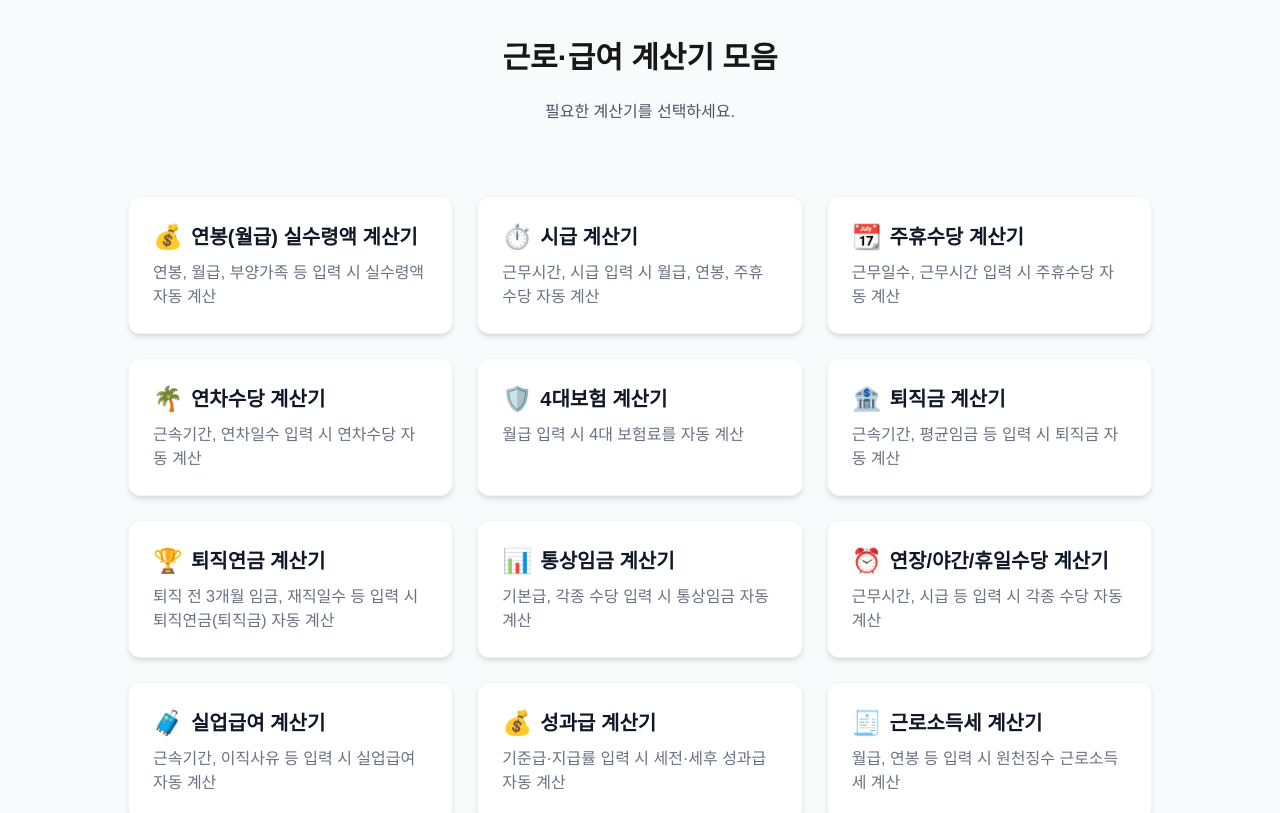
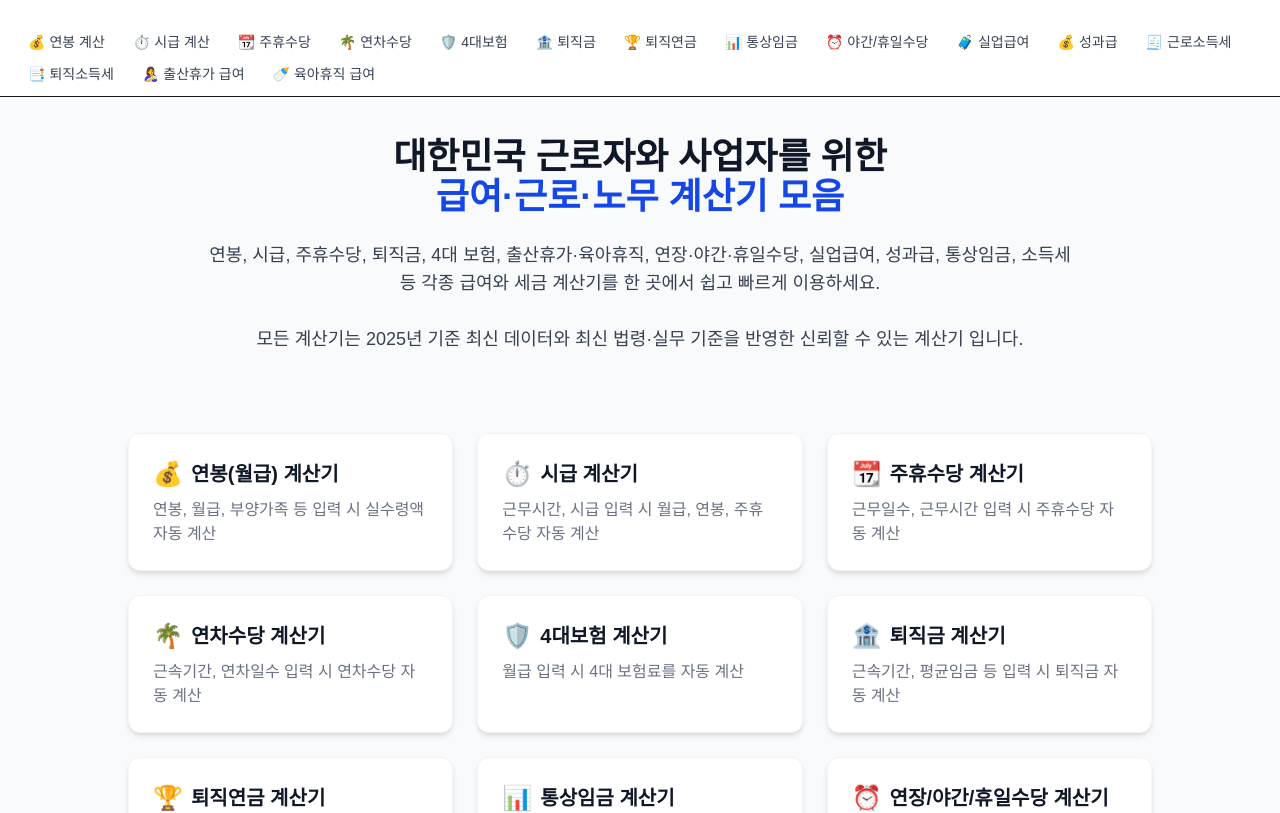
Before and after one commit to Jeonghaemo/workercalculator, a Next.js app: page / in a window 1280 px wide. Shown: the top 813 px of the page. Built offline with nearby package versions, Linux system fonts and the light colour scheme.

Commit message:
1차완료

```diff
--- a/src/app/annual-leave/annual-leave.jsx
+++ b/src/app/annual-leave/annual-leave.jsx
@@ -2,6 +2,7 @@
 import { useState } from "react";
 import PageGrid from "../components/PageGrid";
 import Link from "next/link";
+
 
 // 천 단위 콤마
 const addComma = (value) => {
@@ -299,6 +300,7 @@ function AnnualLeaveFAQBox() {
 
 
   return (
+
     <main className="min-h-screen bg-gray-50 py-10 px-2 sm:px-4 lg:px-8">
       <h1 className="text-3xl font-bold text-gray-900 text-center mb-8">
         연차수당 계산기
--- /dev/null
+++ b/src/app/components/Navbar.jsx
@@ -0,0 +1,100 @@
+import Link from "next/link";
+
+const pages = [
+  {
+    href: "/salary",
+    title: "연봉 계산",
+    icon: "💰",
+  },
+  {
+    href: "/hourly",
+    title: "시급 계산",
+    icon: "⏱️",
+  },
+  {
+    href: "/weekly-bonus",
+    title: "주휴수당",
+    icon: "📆",
+  },
+  {
+    href: "/annual-leave",
+    title: "연차수당",
+    icon: "🌴",
+  },
+  {
+    href: "/four-insurances",
+    title: "4대보험",
+    icon: "🛡️",
+  },
+  {
+    href: "/retirement",
+    title: "퇴직금",
+    icon: "🏦",
+  },
+  {
+    href: "/retirementpension",
+    title: "퇴직연금",
+    icon: "🏆",
+  },
+  {
+    href: "/ordinary",
+    title: "통상임금",
+    icon: "📊",
+  },
+  {
+    href: "/overtime",
+    title: "야간/휴일수당",
+    icon: "⏰",
+  },
+  {
+    href: "/unemployment",
+    title: "실업급여",
+    icon: "🧳",
+  },
+  {
+    href: "/performancepay",
+    title: "성과급",
+    icon: "💰",
+  },
+  {
+    href: "/income-tax",
+    title: "근로소득세",
+    icon: "🧾",
+  },
+  {
+    href: "/retirement-tax",
+    title: "퇴직소득세",
+    icon: "📑",
+  },
+  {
+    href: "/maternity-leave",
+    title: "출산휴가 급여",
+    icon: "🤱",
+  },
+  {
+    href: "/parental-leave",
+    title: "육아휴직 급여",
+    icon: "🍼",
+  },
+];
+
+export default function Navbar() {
+  return (
+    <nav className="sticky top-0 z-50 bg-white border-b">
+      <div className="max-w-7xl mx-auto flex flex-wrap items-center gap-2 px-4 py-2">
+        <div className="flex flex-wrap gap-1">
+          {pages.map((page) => (
+            <Link
+              key={page.href}
+              href={page.href}
+              className="flex items-center gap-1 px-3 py-1 rounded hover:bg-blue-50 text-gray-700 hover:text-blue-700 transition text-sm font-medium"
+            >
+              <span>{page.icon}</span>
+              <span>{page.title}</span>
+            </Link>
+          ))}
+        </div>
+      </div>
+    </nav>
+  );
+}
--- a/src/app/components/PageGrid.jsx
+++ b/src/app/components/PageGrid.jsx
@@ -3,7 +3,7 @@ import Link from "next/link";
 const pages = [
   {
     href: "/salary",
-    title: "연봉(월급) 실수령액 계산기",
+    title: "연봉(월급) 계산기",
     desc: "연봉, 월급, 부양가족 등 입력 시 실수령액 자동 계산",
     icon: "💰",
   },
--- a/src/app/layout.js
+++ b/src/app/layout.js
@@ -1,6 +1,7 @@
 // app/layout.js
 import { Geist, Geist_Mono } from "next/font/google";
 import "./globals.css";
+import Navbar from "./components/Navbar";
 
 const geistSans = Geist({
   variable: "--font-geist-sans",
@@ -18,13 +19,13 @@ export const metadata = {
     template: "%s | 근로·급여 계산기 모음",
   },
   description:
-    "연봉, 시급, 주휴수당, 퇴직금, 4대 보험, 출산휴가·육아휴직 등 각종 급여와 세금 계산기를 한 곳에서 쉽게 이용하세요.",
+    "연봉, 시급, 주휴수당, 퇴직금, 4대 보험, 출산휴가·육아휴직, 연장·야간·휴일수당, 실업급여, 성과급, 통상임금, 소득세 등 각종 급여와 세금 계산기를 한 곳에서 쉽게 이용하세요.",
   keywords:
-    "연봉 계산기, 시급 계산기, 월급 계산, 주휴수당, 퇴직금, 실수령액, 4대 보험, 2025 세금, 근로소득, 소득세, 4대보험, 워커 계산기",
+    "연봉 계산기, 시급 계산기, 월급 계산, 주휴수당, 퇴직금, 실수령액, 4대 보험, 출산휴가, 육아휴직, 연차수당, 통상임금, 실업급여, 성과급, 소득세, 퇴직소득세, 2025 세금, 근로소득, 워커 계산기",
   openGraph: {
     title: "근로·급여 계산기 모음",
     description:
-      "연봉, 시급, 주휴수당, 퇴직금, 4대 보험, 출산휴가·육아휴직 등 각종 급여와 세금 계산기를 한 곳에서 쉽게 이용하세요.",
+      "연봉, 시급, 주휴수당, 퇴직금, 4대 보험, 출산휴가·육아휴직, 연장·야간·휴일수당, 실업급여, 성과급, 통상임금, 소득세 등 각종 급여와 세금 계산기를 한 곳에서 쉽게 이용하세요.",
     url: "https://workercalculator.damoapick.co.kr",
     siteName: "근로·급여 계산기 모음",
     locale: "ko_KR",
@@ -37,6 +38,8 @@ export default function RootLayout({ children }) {
   return (
     <html lang="ko">
       <body className={`${geistSans.variable} ${geistMono.variable} antialiased`}>
+        <div className="h-5" /> {/* 네비게이션바 위에 24px 여백 */}
+        <Navbar />
         {children}
       </body>
     </html>
--- a/src/app/page.js
+++ b/src/app/page.js
@@ -1,14 +1,29 @@
 // app/page.js
 export const metadata = {
   title: "근로·급여 계산기 모음",
-  description: "연봉, 시급, 주휴수당, 퇴직금, 출산휴가·육아휴직 등 각종 급여와 세금 계산기를 한 곳에서 쉽게 이용하세요.",
+  description:
+    "연봉, 시급, 주휴수당, 퇴직금, 4대 보험, 출산휴가·육아휴직, 연장·야간·휴일수당, 실업급여, 성과급, 통상임금, 소득세 등 각종 급여와 세금 계산기를 한 곳에서 쉽고 빠르게 이용하세요.",
+  keywords:
+    "연봉 계산기, 시급 계산기, 월급 계산, 주휴수당, 퇴직금, 실수령액, 4대 보험, 출산휴가, 육아휴직, 연차수당, 통상임금, 실업급여, 성과급, 소득세, 퇴직소득세, 2025 세금, 근로소득, 워커 계산기",
+  openGraph: {
+    title: "근로·급여 계산기 모음",
+    description:
+      "연봉, 시급, 주휴수당, 퇴직금, 4대 보험, 출산휴가·육아휴직, 연장·야간·휴일수당, 실업급여, 성과급, 통상임금, 소득세 등 각종 급여와 세금 계산기를 한 곳에서 쉽고 빠르게 이용하세요.",
+    url: "https://workercalculator.damoapick.co.kr",
+    siteName: "근로·급여 계산기 모음",
+    locale: "ko_KR",
+    type: "website",
+  },
+  robots: "index, follow",
 };
+
+
 import Link from "next/link";
 
 const pages = [
   {
     href: "/salary",
-    title: "연봉(월급) 실수령액 계산기",
+    title: "연봉(월급) 계산기",
     desc: "연봉, 월급, 부양가족 등 입력 시 실수령액 자동 계산",
     icon: "💰",
   },
@@ -98,13 +113,22 @@ const pages = [
     icon: "🍼",
   },
 ];
-
 export default function Home() {
   return (
     <main className="min-h-screen bg-gray-50 flex flex-col items-center py-10">
-      <h1 className="text-3xl font-bold mb-6">근로·급여 계산기 모음</h1>
-      <p className="mb-8 text-gray-600">필요한 계산기를 선택하세요.</p>
-      <div className="grid gap-6 grid-cols-1 sm:grid-cols-2 lg:grid-cols-3 w-full max-w-5xl my-10">
+      {/* SEO: h1, 소개문구, 신뢰 강조 */}
+      <section className="max-w-4xl mx-auto text-center mb-10 px-4">
+        <h1 className="text-4xl sm:text-4xl font-bold text-gray-900 mb-6">
+  대한민국 근로자와 사업자를 위한 <span className="text-blue-700"><br />급여·근로·노무 계산기 모음</span>
+</h1>
+<p className="text-lg text-gray-700 mt-4">
+  연봉, 시급, 주휴수당, 퇴직금, 4대 보험, 출산휴가·육아휴직, 연장·야간·휴일수당, 실업급여, 성과급, 통상임금, 소득세 등 각종 급여와 세금 계산기를 한 곳에서 쉽고 빠르게 이용하세요.<br />
+  <br className="mt-4" />모든 계산기는 2025년 기준 최신 데이터와 최신 법령·실무 기준을 반영한 신뢰할 수 있는 계산기 입니다.
+</p>
+      </section>
+
+      {/* 계산기 전체 목록 그리드 */}
+      <section className="grid gap-6 grid-cols-1 sm:grid-cols-2 lg:grid-cols-3 w-full max-w-5xl my-10">
         {pages.map((page) => (
           <Link
             key={page.href}
@@ -118,9 +142,10 @@ export default function Home() {
             <p className="text-gray-500">{page.desc}</p>
           </Link>
         ))}
-      </div>
+      </section>
+
       <footer className="mt-10 text-gray-400 text-sm">
-        © 2025 근로·급여 계산기
+        © 2025 근로·급여 계산기 | 최신 법령 반영 | 문의: diekgg@naver.com
       </footer>
     </main>
   );
--- a/src/app/retirementpension/retirementpension.jsx
+++ b/src/app/retirementpension/retirementpension.jsx
@@ -92,7 +92,7 @@ function IntroBox() {
         </li>
         <li>
           <span className="font-bold text-blue-700">
-            퇴직금은 <a href="https://workercalculator.damoapick.co.kr/retirement" target="_blank" rel="noopener noreferrer" className="underline">퇴직금 계산기</a>에서 확인하세요.
+            예상 퇴직금은 <a href="https://workercalculator.damoapick.co.kr/retirement" target="_blank" rel="noopener noreferrer" className="underline">퇴직금 계산기</a>에서 확인하세요.
           </span>
         </li>
       </ul>
@@ -313,7 +313,7 @@ export default function RetirementPensionCalculator() {
       <div className="max-w-[1200px] mx-auto bg-white rounded-lg shadow-md p-6 sm:p-10 flex flex-col lg:flex-row gap-8">
         {/* 좌측 입력 */}
         <section className="w-full lg:w-1/2 border-r border-gray-200 pr-0 lg:pr-8">
-          <h3 className="font-semibold text-lg mb-6">입력 정보</h3>
+          <h3 className="font-semibold text-lg mb-6">정보 입력</h3>
           <InputRow
             label="퇴직금(예상)"
             tooltip="퇴직 시 받을 금액을 입력하세요. 정확한 금액은 퇴직금 계산기에서 확인할 수 있습니다."
--- a/src/app/weekly-bonus/weekly-bonus.jsx
+++ b/src/app/weekly-bonus/weekly-bonus.jsx
@@ -349,19 +349,19 @@ function calcWeeklyPay({
   };
 }
 
-// 토글 버튼 그룹
+// 토글 버튼 그룹 컴포넌트 (파란색 강조 스타일)
 function ToggleGroup({ value, options, onChange }) {
   return (
-    <div className="flex border rounded overflow-hidden w-fit">
+    <div className="flex gap-2">
       {options.map((opt) => (
         <button
           key={opt.value}
-          className={`px-5 py-2 text-sm font-semibold border-r last:border-r-0
+          onClick={() => onChange(opt.value)}
+          className={`px-6 py-2 rounded border font-semibold transition
             ${value === opt.value
-              ? "bg-blue-200 text-blue-800 ring-1 ring-blue-200"
-              : "bg-white text-blue-700 hover:bg-blue-50"}
-            transition`}
-          onClick={() => onChange(opt.value)}
+              ? "bg-blue-600 text-white border-blue-600"
+              : "bg-white text-gray-700 border-gray-300 hover:bg-blue-50"}
+          `}
           type="button"
         >
           {opt.label}
@@ -370,6 +370,7 @@ function ToggleGroup({ value, options, onChange }) {
     </div>
   );
 }
+
 
 export default function WeeklyBonusCalculator() {
   const [inputValue, setInputValue] = useState("10030");
```
